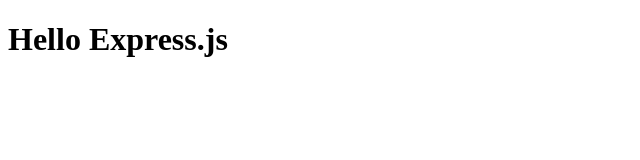
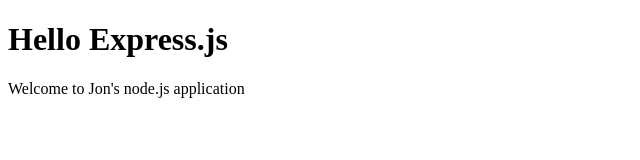
Before and after one commit to jwilkes90/web-server, a website: page public/index.html in a window 1280 px wide. Shown: the whole page, without its empty margins (0-640 px from the left). Drawn offline with Linux system fonts and the light colour scheme.

Commit message:
index.html change

```diff
--- a/public/index.html
+++ b/public/index.html
@@ -6,5 +6,6 @@
 	</head>
 	<body>
 		<h1>Hello Express.js</h1>
+		<p> Welcome to Jon's node.js application</p>
 	</body>
 </html>
```
